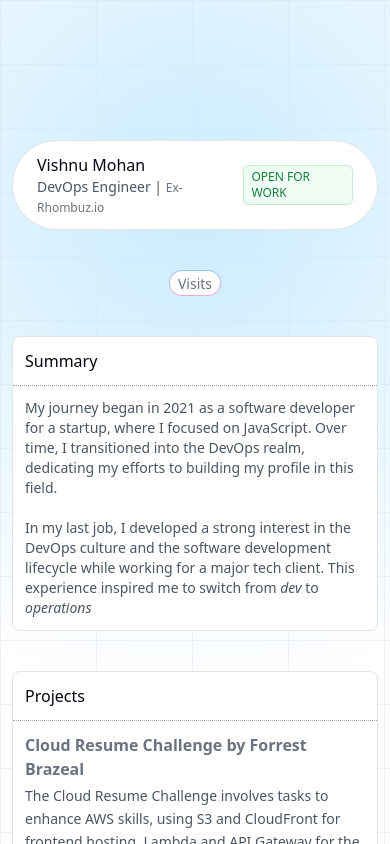
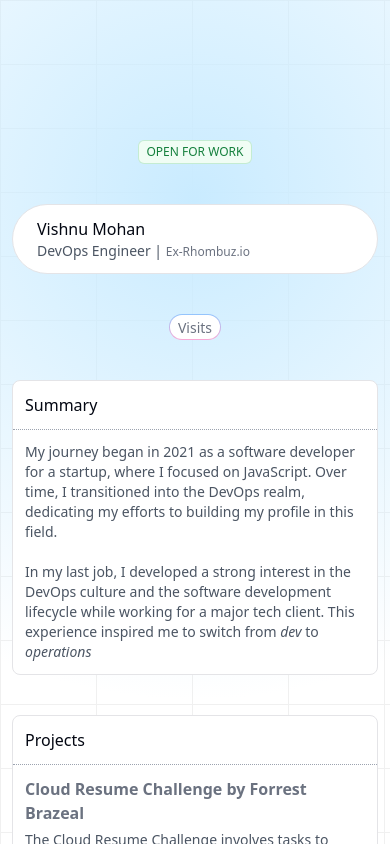
Before and after one commit to vishnumohanan404/crc-portfolio, a React (Vite) app: page / in a window 390 px wide. Shown: the top 844 px of the page. Built offline with nearby package versions, Linux system fonts and the light colour scheme; no server answers.

Commit message:
mobile screen fix

```diff
--- a/src/App.jsx
+++ b/src/App.jsx
@@ -30,6 +30,14 @@ function App() {
         <div className="p-3 absolute bottom-0 left-0 right-0 top-0 bg-[radial-gradient(circle_500px_at_50%_200px,#C9EBFF,transparent)]">
           <div className="h-[100%] py-[10rem] pt-[8rem]">
             <div className="mx-auto max-w-[670px] flex flex-col gap-10 pb-3">
+              <div className="flex-col gap-1 items-center flex">
+                <span className="inline-flex items-center rounded-md bg-green-50 px-2 py-1 text-xs font-medium text-green-700 ring-1 ring-inset ring-green-600/20">
+                  OPEN FOR WORK
+                </span>
+                <p className="font-sans text-xs text-gray-500 hidden md:block">
+                  India, Remote
+                </p>
+              </div>
               <Bio />
               <Visits />
               <Summary />
--- a/src/components/bio.jsx
+++ b/src/components/bio.jsx
@@ -12,7 +12,7 @@ const Bio = () => {
           </span>
         </p>
       </div>
-      <div className="flex-col gap-1 items-center flex">
+      <div className="flex-col gap-1 items-center md:flex hidden">
         <span className="inline-flex items-center rounded-md bg-green-50 px-2 py-1 text-xs font-medium text-green-700 ring-1 ring-inset ring-green-600/20">
           OPEN FOR WORK
         </span>
```
